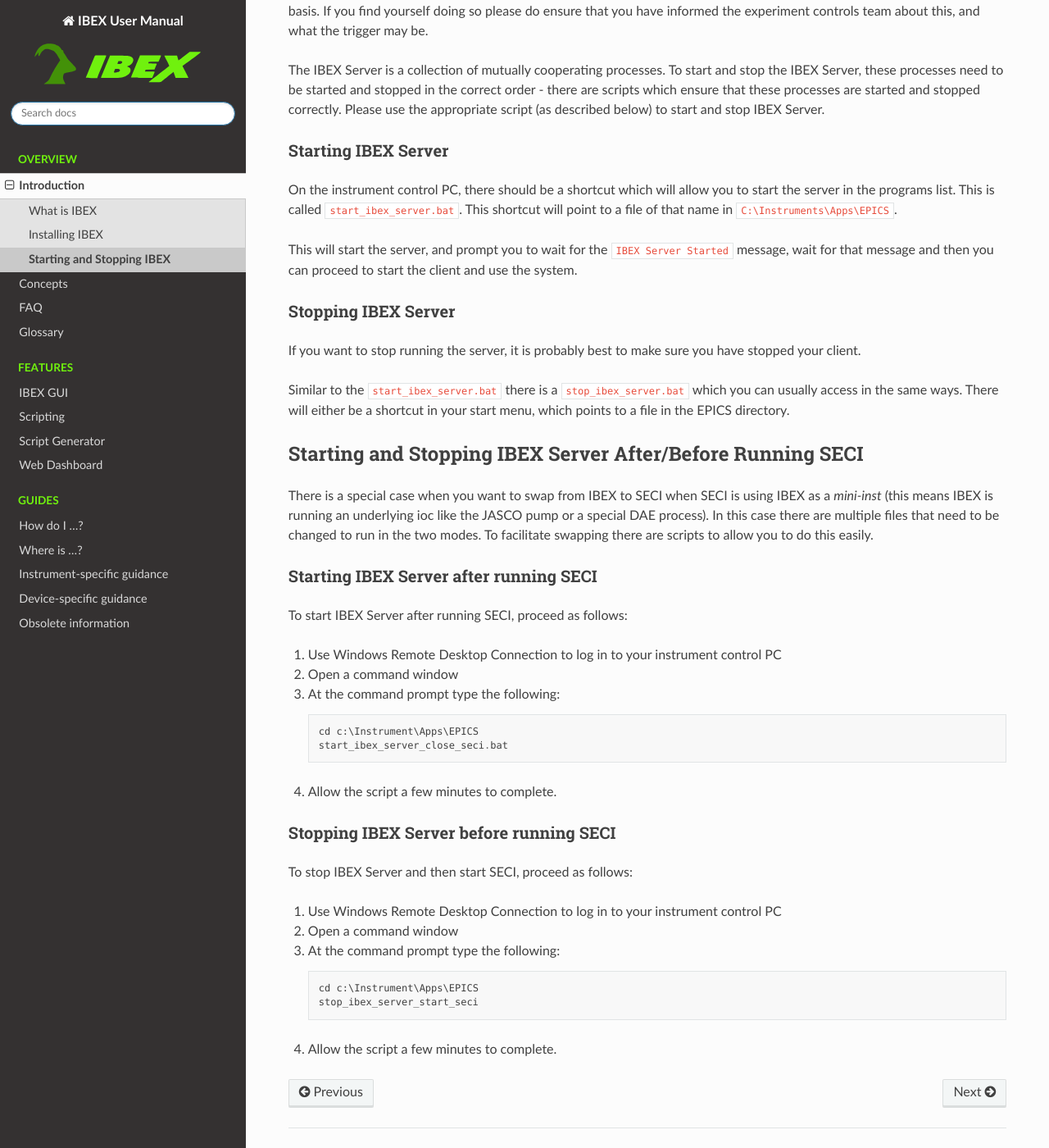
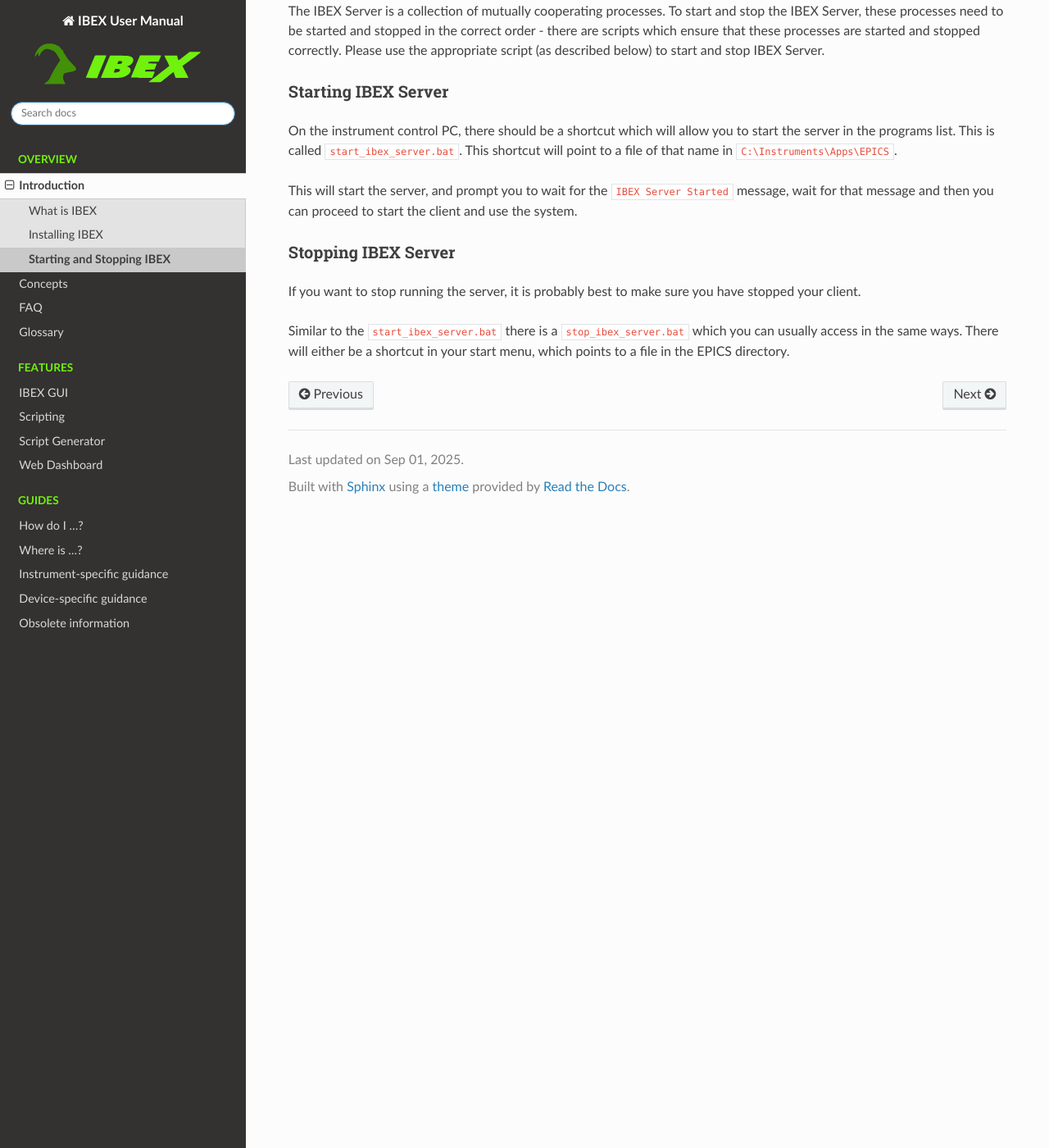
Before and after one commit to ISISComputingGroup/ibex_user_manual, a Sphinx documentation site: the page built from doc/introduction/Starting-and-Stopping-IBEX.rst, in a window 1280 px wide and 1400 px high, scrolled down 1127 px. Shown: the whole window at 82% size. Built offline with Sphinx 7.4.7 and the Read the Docs theme 3.1.0, drawn with Linux system fonts in a browser that asks for light colours; some of the changed text lies outside the part shown.

Commit message:
more seci

```diff
--- a/doc/introduction/Starting-and-Stopping-IBEX.rst
+++ b/doc/introduction/Starting-and-Stopping-IBEX.rst
@@ -52,37 +52,3 @@
 If you want to stop running the server, it is probably best to make sure you have stopped your client.
 
 Similar to the ``start_ibex_server.bat`` there is a ``stop_ibex_server.bat`` which you can usually access in the same ways. There will either be a shortcut in your start menu, which points to a file in the EPICS directory.
-
-
-Starting and Stopping IBEX Server After/Before Running SECI
------------------------------------------------------------
-
-There is a special case when you want to swap from IBEX to SECI when SECI is using IBEX as a *mini-inst* (this means IBEX is running an underlying ioc like the JASCO pump or a special DAE process). In this case there are multiple files that need to be changed to run in the two modes. To facilitate swapping there are scripts to allow you to do this easily.
-
-Starting IBEX Server after running SECI
-~~~~~~~~~~~~~~~~~~~~~~~~~~~~~~~~~~~~~~~
-
-To start IBEX Server after running SECI, proceed as follows:
-
-#. Use Windows Remote Desktop Connection to log in to your instrument control PC
-#. Open a command window
-#. At the command prompt type the following::
-
-    cd c:\Instrument\Apps\EPICS
-    start_ibex_server_close_seci.bat
-
-#. Allow the script a few minutes to complete.
-
-Stopping IBEX Server before running SECI
-~~~~~~~~~~~~~~~~~~~~~~~~~~~~~~~~~~~~~~~~
-
-To stop IBEX Server and then start SECI, proceed as follows:
-
-#. Use Windows Remote Desktop Connection to log in to your instrument control PC
-#. Open a command window
-#. At the command prompt type the following::
-
-    cd c:\Instrument\Apps\EPICS
-    stop_ibex_server_start_seci
-
-#. Allow the script a few minutes to complete.
```
